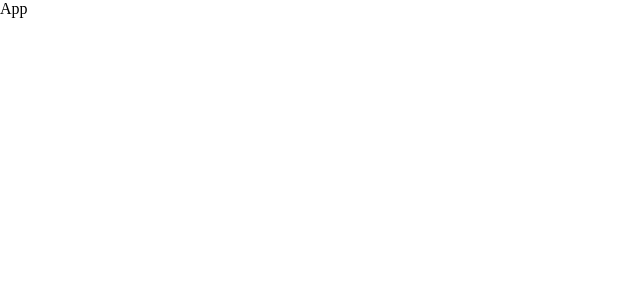
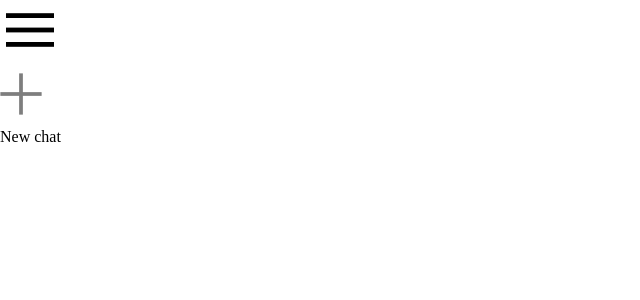
Before and after one commit to dikgobe/GerminiClone, a React (Vite) app in the folder GerminiClone/: page / in a window 1280 px wide. Shown: the top 300 px of the page, without its empty margins (0-640 px from the left). Built offline with nearby package versions, Linux system fonts and the light colour scheme.

Commit message:
capaciti

```diff
--- a/GerminiClone/src/App.jsx
+++ b/GerminiClone/src/App.jsx
@@ -1,8 +1,11 @@
 import React from 'react'
+import Sidebar from './components/sidebar/sidebar'
 
 const App = () => {
   return (
-    <div>App</div>
+    <>
+    <Sidebar/>
+    </>
   )
 }
 
--- a/GerminiClone/src/components/sidebar/sidebar.jsx
+++ b/GerminiClone/src/components/sidebar/sidebar.jsx
@@ -1,11 +1,23 @@
 import React from 'react'
+import './Sidebar.css'
+import { assets } from '../../assets/assets'
 
-function sidebar() {
+
+function Sidebar() {
   return (
     <div className='sidebar' >
-        sidebar
+        <div className="top">
+            <img className='menu'  src={assets.menu_icon} alt="" />
+            <div className="new-chat">
+                <img src= {assets.plus_icon} alt="" />
+                <p>New chat</p>
+            </div>
+        </div>
+        <div className="bottom">
+
+        </div>
     </div>
   )
 }
 
-export default sidebar
+export default Sidebar
```
